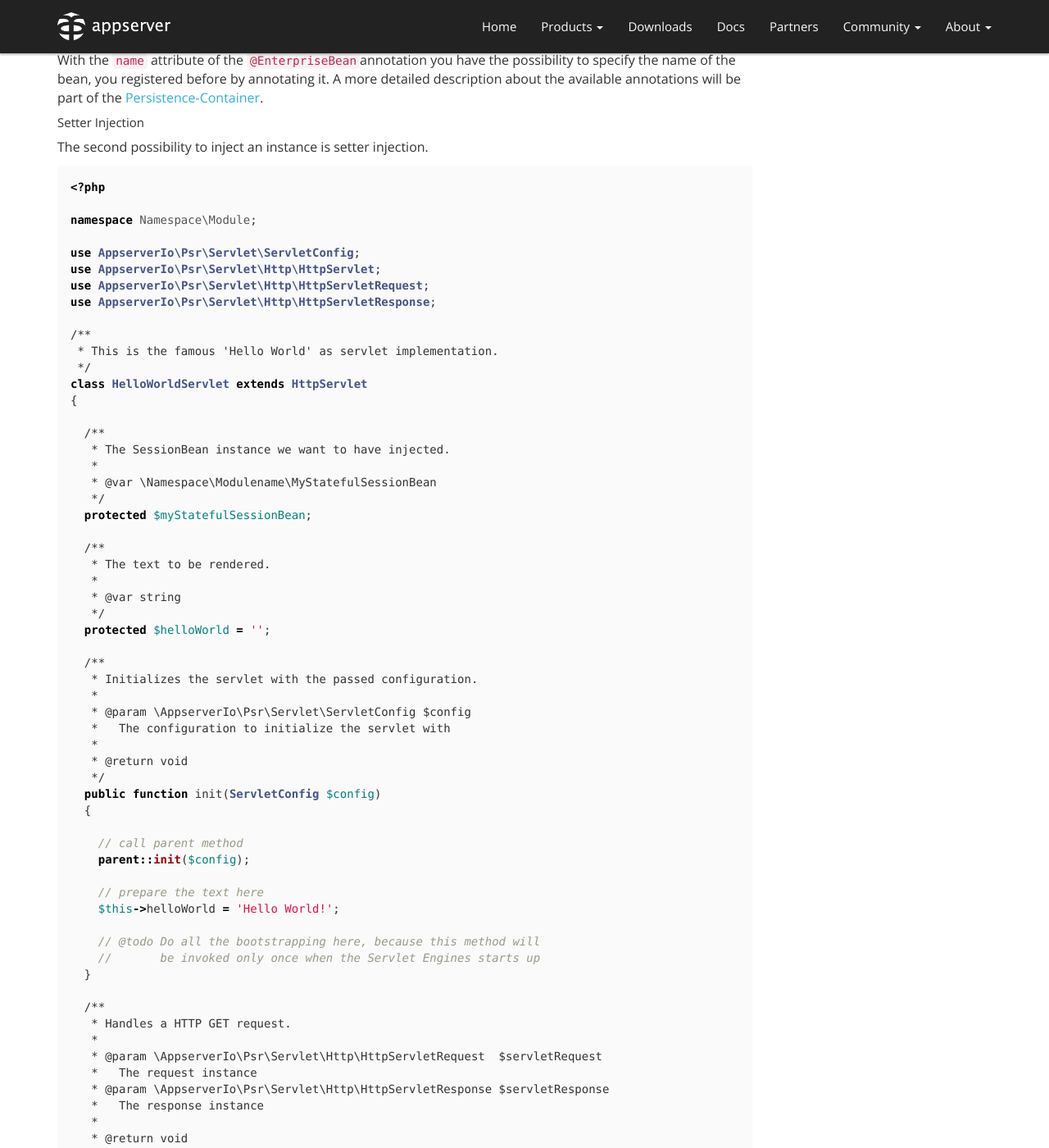
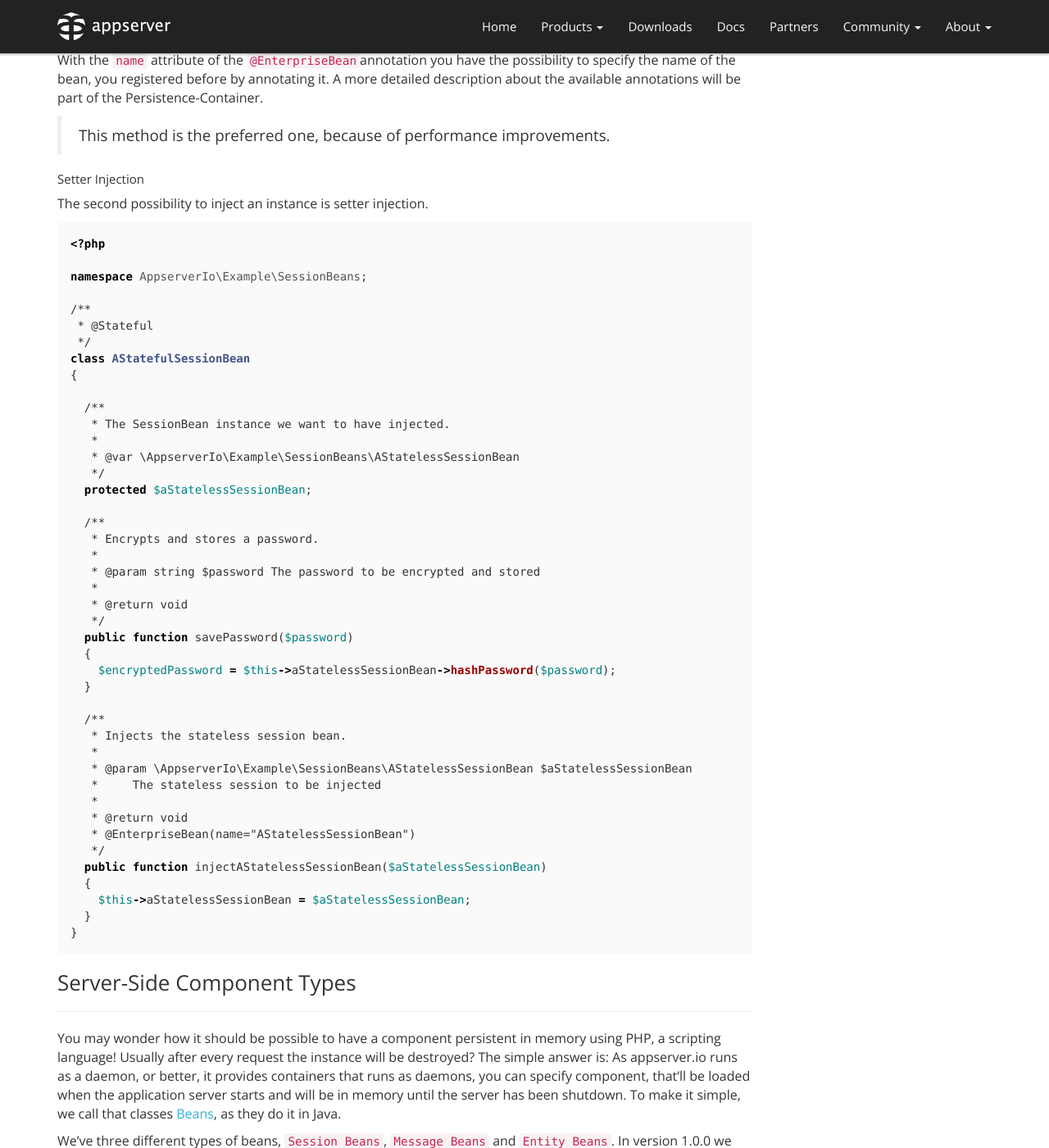
Before and after one commit to appserver-io/appserver, a Jekyll site: the page built from _posts/2014-12-30-persistence-container-basics.md, in a window 1280 px wide and 1400 px high, scrolled down 2433 px. Shown: the whole window at 82% size. Built offline with Jekyll 4.4.1, drawn with Linux system fonts in a browser that asks for light colours; nearby versions of some CDN libraries; library files that are not in the unit come from our copies; Markdown is read by kramdown in place of the engine named in the settings; some of the changed text lies outside the part shown.

Commit message:
Update 2014-12-30-persistence-container-basics.md

````diff
--- a/_posts/2014-12-30-persistence-container-basics.md
+++ b/_posts/2014-12-30-persistence-container-basics.md
@@ -95,7 +95,9 @@ class AStatefulSessionBean
 }
 ```
 
-With the `name` attribute of the `@EnterpriseBean`annotation you have the possibility to specify the name of the bean, you registered before by annotating it. A more detailed description about the available annotations will be part of the [Persistence-Container](#persistence-container).
+With the `name` attribute of the `@EnterpriseBean`annotation you have the possibility to specify the name of the bean, you registered before by annotating it. A more detailed description about the available annotations will be part of the Persistence-Container.
+
+> This method is the preferred one, because of performance improvements.
 
 ##### Setter Injection
 
@@ -104,88 +106,48 @@ The second possibility to inject an instance is setter injection.
 ```php
 <?php
 
-namespace Namespace\Module;
-
-use AppserverIo\Psr\Servlet\ServletConfig;
-use AppserverIo\Psr\Servlet\Http\HttpServlet;
-use AppserverIo\Psr\Servlet\Http\HttpServletRequest;
-use AppserverIo\Psr\Servlet\Http\HttpServletResponse;
+namespace AppserverIo\Example\SessionBeans;
 
 /**
- * This is the famous 'Hello World' as servlet implementation.
+ * @Stateful
  */
-class HelloWorldServlet extends HttpServlet
+class AStatefulSessionBean
 {
 
   /**
    * The SessionBean instance we want to have injected.
    *
-   * @var \Namespace\Modulename\MyStatefulSessionBean
+   * @var \AppserverIo\Example\SessionBeans\AStatelessSessionBean
    */
-  protected $myStatefulSessionBean;
+  protected $aStatelessSessionBean;
 
   /**
-   * The text to be rendered.
+   * Encrypts and stores a password.
    *
-   * @var string
-   */
-  protected $helloWorld = '';
-
-  /**
-   * Initializes the servlet with the passed configuration.
-   *
-   * @param \AppserverIo\Psr\Servlet\ServletConfig $config
-   *   The configuration to initialize the servlet with
+   * @param string $password The password to be encrypted and stored
    *
    * @return void
    */
-  public function init(ServletConfig $config)
+  public function savePassword($password)
   {
-
-    // call parent method
-    parent::init($config);
-
-    // prepare the text here
-    $this->helloWorld = 'Hello World!';
-
-    // @todo Do all the bootstrapping here, because this method will
-    //       be invoked only once when the Servlet Engines starts up
+    $encryptedPassword = $this->aStatelessSessionBean->hashPassword($password);
   }
 
   /**
-   * Handles a HTTP GET request.
+   * Injects the stateless session bean.
    *
-   * @param \AppserverIo\Psr\Servlet\Http\HttpServletRequest  $servletRequest
-   *   The request instance
-   * @param \AppserverIo\Psr\Servlet\Http\HttpServletResponse $servletResponse
-   *   The response instance
+   * @param \AppserverIo\Example\SessionBeans\AStatelessSessionBean $aStatelessSessionBean
+   *     The stateless session to be injected
    *
    * @return void
-   * @see \AppserverIo\Psr\Servlet\Http\HttpServlet::doGet()
+   * @EnterpriseBean(name="AStatelessSessionBean")
    */
-  public function doGet(
-    HttpServletRequest $servletRequest,
-    HttpServletResponse $servletResponse)
+  public function injectAStatelessSessionBean($aStatelessSessionBean)
   {
-    $servletResponse->appendBodyStream($this->helloWorld);
-  }
-
-  /**
-   * Injects the session bean by its setter method.
-   *
-   * @param \Namespace\Modulename\MyStatefulSessionBean $myStatefulSessionBean
-   *   The instance to inject
-   * @EnterpriseBean(name="MyStatefulSessionBean")
-   */
-  public function setMySessionBean(MyStatefulSessionBean $myStatefulSessionBean)
-  {
-    $this->myStatefulSessionBean = $myStatefulSessionBean;
+    $this->aStatelessSessionBean = $aStatelessSessionBean;
   }
 }
 ```
-
-> This method is the preferred one, because it'll be refactored not to use reflection in further
-> versions.
 
 ### Server-Side Component Types
 ***
````
